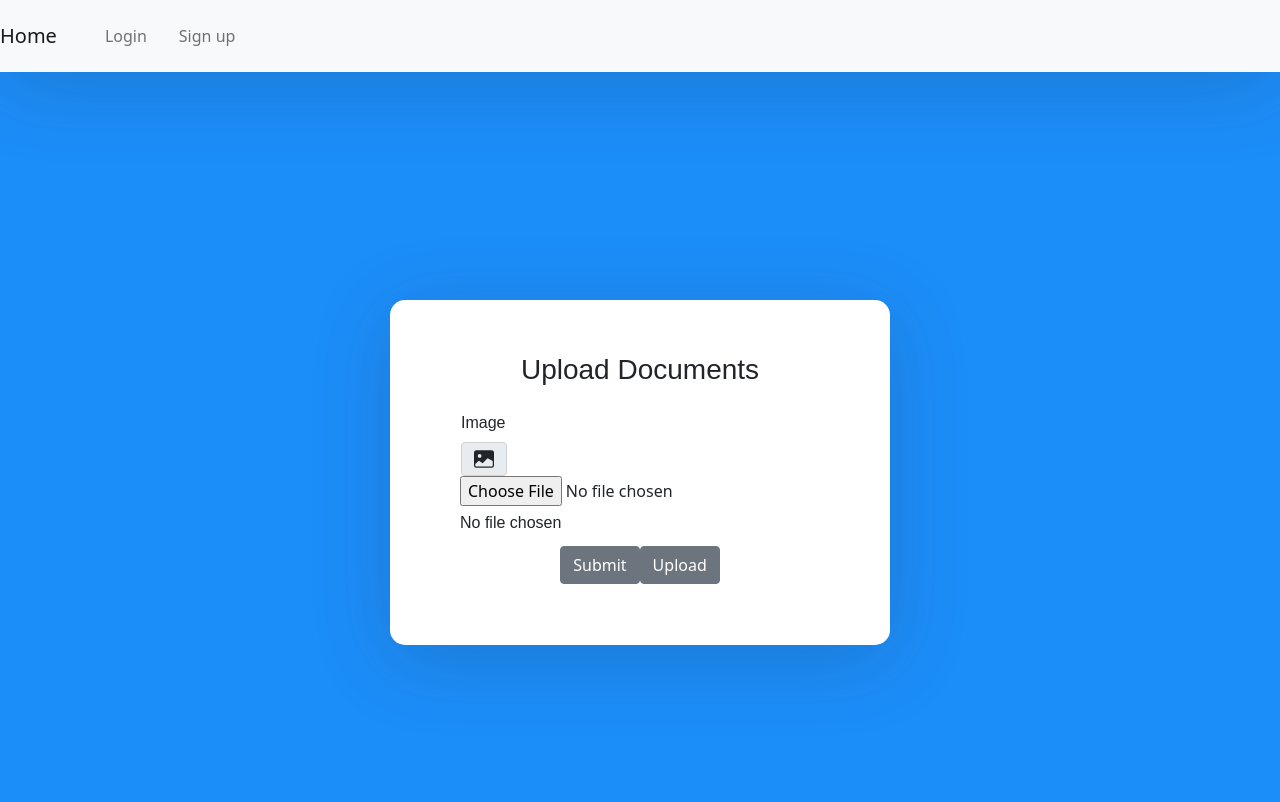
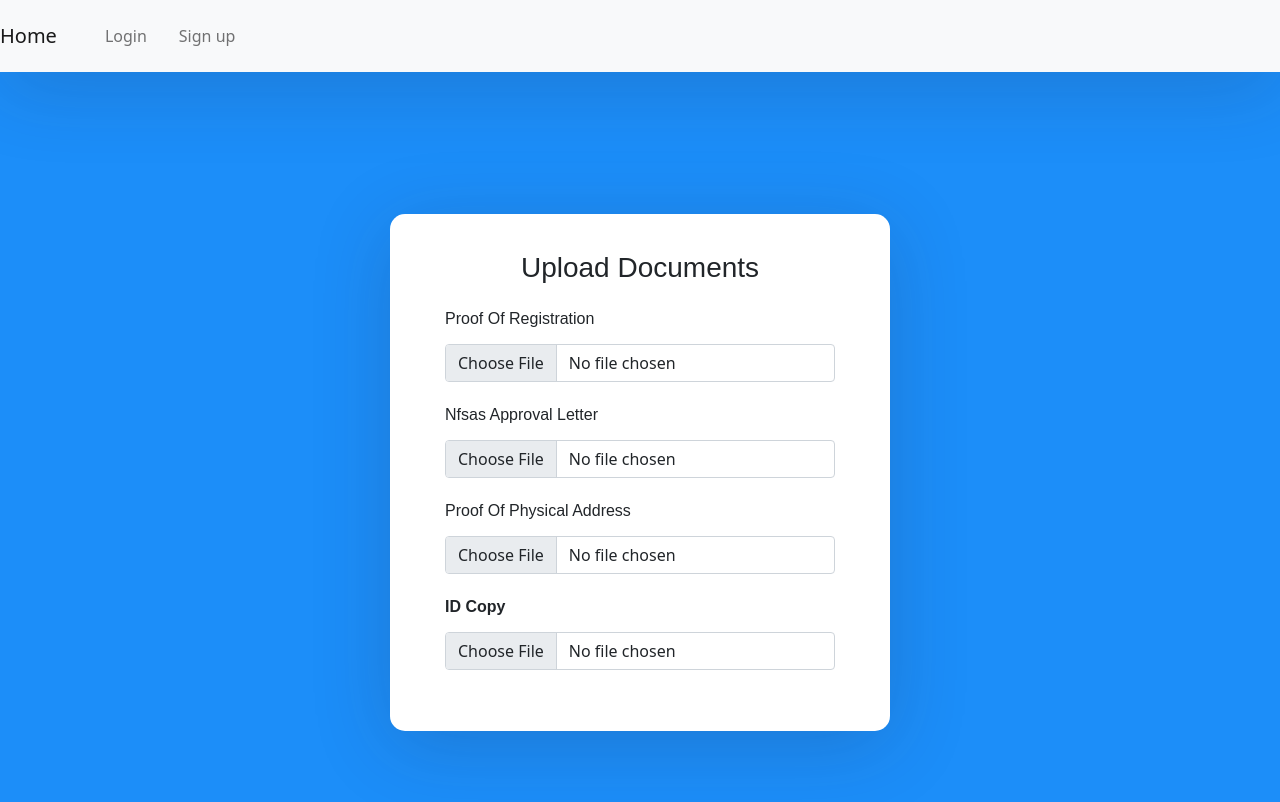
Before and after one commit to B-Tshehla/student-accomodation, a Vue app: page /Upload in a window 1280 px wide. Shown: the top 802 px of the page. Built offline with nearby package versions, Linux system fonts and the light colour scheme; no server answers.

Commit message:
v1.0.0.17

```diff
--- a/src/components/Profile.vue
+++ b/src/components/Profile.vue
@@ -100,7 +100,6 @@
                 <div>
                     <label  class="form-label">Profile Picture</label>
                         <div class="input-group mb-3">
-                            <label class="input-group-text" for="inputGroupFile01">Upload</label>
                             <input type="file"
                             class="form-control"
                              @change="previewFiles"
@@ -180,8 +179,8 @@ export default {
 
         const db = getFirestore();
         const userId=this.user.uid;
+        const storage = getStorage();
         const storageRef = ref(storage, '/images/profile');
-        const storage = getStorage();
 
 
 
@@ -207,14 +206,17 @@ export default {
         // 'file' comes from the Blob or File API
                     uploadBytes(storageRef,this.files[0]).then((snapshot) => {
                     console.log('Uploaded a blob or file!');
+                     this.$router.push('/upload');
                     });
 
             console.log("Submitted");
+
       },
           previewFiles() {
             this.files = this.$refs.myFiles.files;
             console.log(this.files[0]);
         },
+
       async  handleUpdate(){
             const db = getFirestore();
             const userId=this.user.uid;
--- a/src/components/Upload.vue
+++ b/src/components/Upload.vue
@@ -1,132 +1,55 @@
 <template>
   <div>
-    <b-form class="position-relative p-3" @submit.prevent="onSubmit">
-
     <h3>Upload Documents</h3>
-
-      <b-form-group label="Image" label-for="form-image" label-cols-lg="4">
-        <b-input-group>
-          <b-input-group-prepend is-text>
-            <b-icon icon="image-fill"></b-icon>
-          </b-input-group-prepend>
-          <b-form-file id="form-image" :disabled="busy" accept="image/*"></b-form-file>
-        </b-input-group>
-      </b-form-group>
-
-      <div class="d-flex justify-content-center">
-         <b-button ref="submit" type="submit" :disabled="busy">Submit</b-button>
-         <b-button @click="upload" >Upload</b-button>
+       <div>
+          <label  class="form-label">Proof Of Registration</label>
+            <div class="input-group mb-3">
+              <input type="file"
+                class="form-control"
+                @change="previewFiles"
+                ref="myFiles"
+                id="inputGroupFile01"
+                accept="image/*">
             </div>
-
-      <b-overlay :show="busy" no-wrap @shown="onShown" @hidden="onHidden">
-        <template #overlay>
-          <div v-if="processing" class="text-center p-4 bg-primary text-light rounded">
-            <b-icon icon="cloud-upload" font-scale="4"></b-icon>
-            <div class="mb-3">Processing...</div>
-            <b-progress
-              min="1"
-              max="20"
-              :value="counter"
-              variant="success"
-              height="3px"
-              class="mx-n4 rounded-0"
-            ></b-progress>
         </div>
-          <div
-            v-else
-            ref="dialog"
-            tabindex="-1"
-            role="dialog"
-            aria-modal="false"
-            aria-labelledby="form-confirm-label"
-            class="text-center p-3"
-          >
-            <p><strong id="form-confirm-label">Are you sure?</strong></p>
-            <div class="d-flex">
-              <b-button variant="outline-danger" class="mr-3" @click="onCancel">
-                Cancel
-              </b-button>
-              <b-button variant="outline-success" @click="onOK">OK</b-button>
+               <div>
+          <label  class="form-label">Nfsas Approval Letter</label>
+            <div class="input-group mb-3">
+              <input type="file"
+                class="form-control"
+                @change="previewFiles"
+                ref="myFiles"
+                id="inputGroupFile01"
+                accept="image/*">
+            </div>
+        </div>
+               <div>
+          <label  class="form-label">Proof Of Physical Address</label>
+            <div class="input-group mb-3">
+              <input type="file"
+                class="form-control"
+                @change="previewFiles"
+                ref="myFiles"
+                id="inputGroupFile01"
+                accept="image/*">
+            </div>
+        </div>
+               <div>
+          <label  class="form-label"> <b>ID Copy</b></label>
+            <div class="input-group mb-3">
+              <input type="file"
+                class="form-control"
+                @change="previewFiles"
+                ref="myFiles"
+                id="inputGroupFile01"
+                accept="pdf/*">
+            </div>
         </div>
   </div>
 </template>
-      </b-overlay>
-    </b-form>
-  </div>
-</template>
-
 <script>
-
-   import { getStorage, ref } from "firebase/storage";
-
-
 export default {
   name:'Upload',
-    data() {
-      return {
-        busy: false,
-        processing: false,
-        counter: 1,
-        interval: null
-      }
-    },
-    beforeDestroy() {
-      this.clearInterval()
-    },
-    methods: {
-      clearInterval() {
-        if (this.interval) {
-          clearInterval(this.interval)
-          this.interval = null
-        }
-      },
-      onShown() {
-        // Focus the dialog prompt
-        this.$refs.dialog.focus()
-      },
-      onHidden() {
-        // In this case, we return focus to the submit button
-        // You may need to alter this based on your application requirements
-        this.$refs.submit.focus()
-      },
-      onSubmit() {
-        this.processing = false
-        this.busy = true
-      },
-      onCancel() {
-        this.busy = false
-      },
-      onOK() {
-        this.counter = 1;
-        this.processing = true;
-        this.upload();
-
-        // Simulate an async request
-        this.clearInterval()
-        this.interval = setInterval(() => {
-          if (this.counter < 20) {
-            this.counter = this.counter + 1
-          } else {
-            this.clearInterval()
-            this.$nextTick(() => {
-              this.busy = this.processing = false;
-            })
-          }
-        }, 350)
-
-
-      },
-      upload(){
-
-
-        // Create a root reference
-          const storage = getStorage();
-
-        // Create a storage reference from our storage service
-        const storageRef = ref(storage);
-
 
 }
-    }
-  }
 </script>
```
Lines whose indentation alone changed are shown as unchanged.
